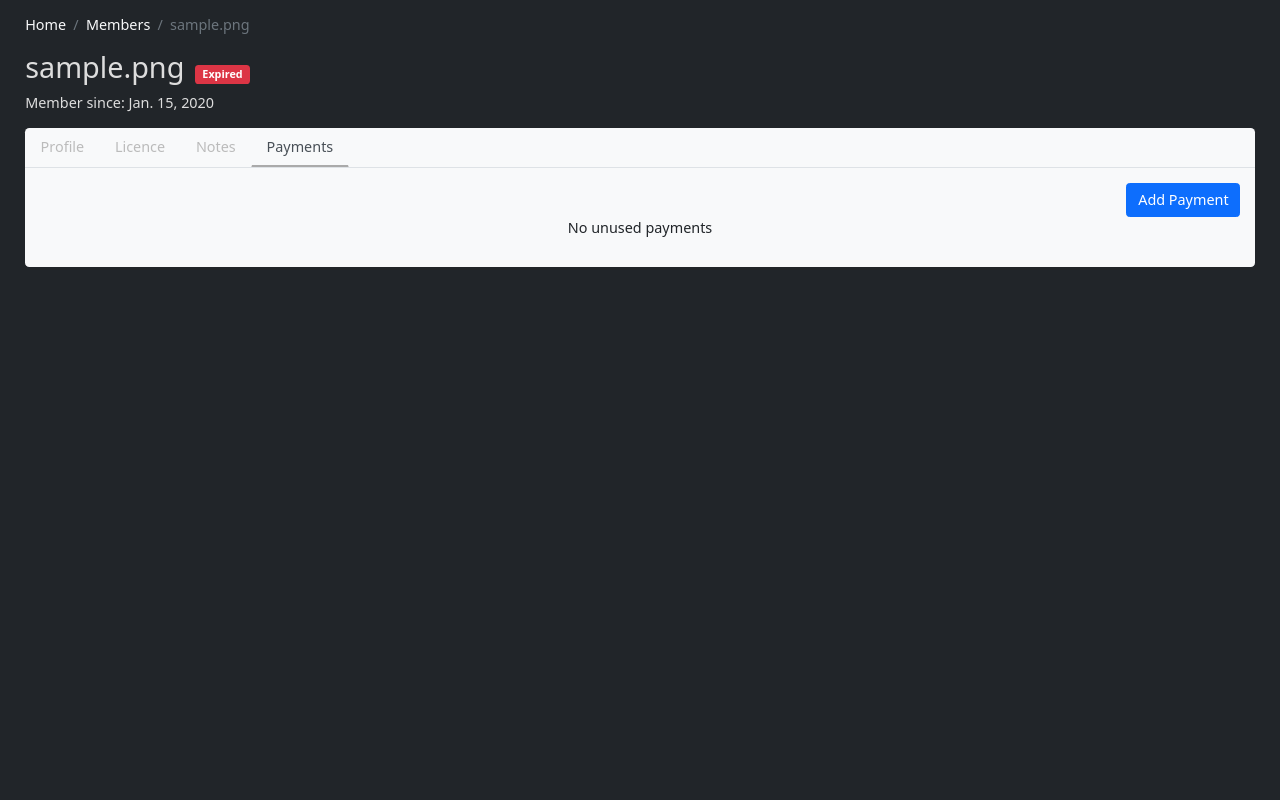
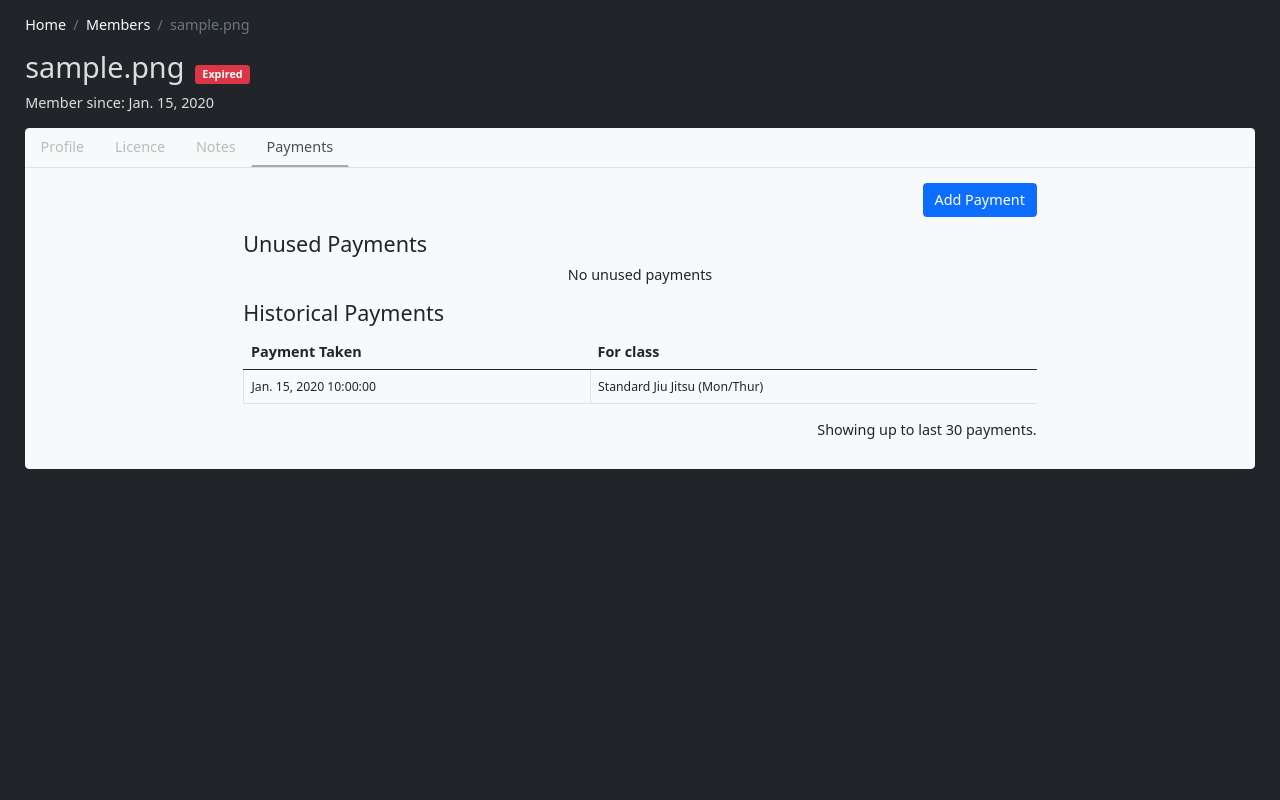
Before and after one commit to click66/clubby, a Django app: page /members/00000000-0000-0000-0000-000000000001 in a window 1280 px wide, after a click on "Payments". Run offline with Django 4.2, Linux system fonts and the light colour scheme; tables that the repository leaves empty hold one stand-in row (values such as "Sample post"); some libraries are stand-ins or nearby versions.

Commit message:
Show historical payments on the payments page. Fixed bug where back key does not put user back through selected tabs

```diff
--- a/sjcadmin/controllers/members.py
+++ b/sjcadmin/controllers/members.py
@@ -1,7 +1,13 @@
 from datetime import date
 from django.contrib.auth.decorators import login_required
 from django.shortcuts import redirect, render
-from ..models import Student
+from django.template.defaulttags import register
+from ..models import Student, Session
+from ..services import session_type_from_slug
+
+@register.filter
+def get_item(dictionary, key):
+    return dictionary.get(key)
 
 
 @login_required(login_url='/auth/login')
@@ -17,9 +23,14 @@ def member(request, pk):
 
     today = date.today()
 
+    classes = [session_type_from_slug('tjjf_jj_gi')]
+
     return render(request, 'member.html', {
         'student': s,
+        'classes': dict(map(lambda sess_type: (str(sess_type.uuid), sess_type), classes)),
         'notes': s.get_last_notes(5),
         'payments': s.get_unused_payments(),
+        'payments_historical': s.get_last_payments(30),
+        'next_class_dates': dict(map(lambda sess_type: (str(sess_type.uuid), Session.gen_next(today, sess_type).date), classes)),
         'prospective_licence_expiry': today.replace(year=today.year + 1).strftime('%Y-%m-%d'),
     })
--- a/sjcadmin/models/__init__.py
+++ b/sjcadmin/models/__init__.py
@@ -1,2 +1,3 @@
 from .attendance import *
 from .student import *
+from .session import *
--- a/sjcadmin/models/student.py
+++ b/sjcadmin/models/student.py
@@ -88,6 +88,7 @@ class Student(models.Model):
     _notes = []
     _new_notes = []
 
+    _used_payments = []
     _unused_payments = []
     _new_payments = []
 
@@ -97,6 +98,7 @@ class Student(models.Model):
         r._notes = list(r.note_set.all())
         r._new_notes = []
         r._unused_payments = list(r.payment_set.filter(_used=False).order_by('-_datetime'))
+        r._used_payments = list(r.payment_set.filter(_used=True).order_by('-_datetime'))
         r._new_payments = []
         # Eager read Attendance object into Student object
         r.sessions_attended = r.attendance_set.count()
@@ -209,3 +211,6 @@ class Student(models.Model):
     def take_payment(self, payment: Payment):
         payment._student = self
         self._new_payments.insert(0, payment)
+
+    def get_last_payments(self, n):
+        return sorted(self._used_payments, key=lambda x: x.time, reverse=True)[0:n]
--- a/sjcadmin/static/member.js
+++ b/sjcadmin/static/member.js
@@ -56,14 +56,32 @@ frmPayment.addEventListener('submit', function (e) {
 
 [...document.querySelectorAll('#tabsMember button')].forEach(function (te) {
     let tab = bootstrap.Tab.getOrCreateInstance(te),
-        url = new URL(window.location);
+        url = new URL(window.location),
+        hash = url.hash.substring(1);
 
-    if ('#' + tab._element.dataset.tabkey == url.hash) {
+    if (hash) {
+        history.replaceState({'tab': hash}, document.title, url);
+    }
+
+    if (tab._element.dataset.tabkey == hash) {
         tab.show();
     }
 
-    tab._element.addEventListener('shown.bs.tab', function (e) {
+    tab._element.addEventListener('click', function (e) {
         url.hash = e.target.dataset.tabkey;
-        history.pushState({}, document.title, url);
+        history.pushState({'tab': e.target.dataset.tabkey}, document.title, url);
     })
 });
+
+window.onpopstate = function (e) {
+    let tab = 'profile';
+    if (e.state && e.state.hasOwnProperty('tab')) {
+        tab = e.state.tab;
+    }
+    if (tab) {
+        let te = document.querySelector('#tabsMember button[data-tabkey=' + tab + ']');
+        if (te) {
+            bootstrap.Tab.getOrCreateInstance(te).show();
+        }
+    }
+}
--- a/sjcadmin/templates/attendance.html
+++ b/sjcadmin/templates/attendance.html
@@ -13,11 +13,11 @@
   <ol class="breadcrumb">
     <li class="breadcrumb-item"><a href="/">Home</a></li>
     <li class="breadcrumb-item"><a href="/attendance">Attendance</a></li>
-    <li class="breadcrumb-item active" aria-current="page">Standard Jiu Jitsu (Mon/Thur)</li>
+    <li class="breadcrumb-item active" aria-current="page">{{ class }}</li>
   </ol>
 </nav>
 
-<h1>Standard Jiu Jitsu (Mon/Thur)</h1>
+<h1>{{ class }}</h1>
 
 <div class="rounded-3 bg-light p-3 text-dark" id="copy">
     <div id="tblStudents">
--- a/sjcadmin/templates/member.html
+++ b/sjcadmin/templates/member.html
@@ -36,19 +36,22 @@
         <ul class="nav nav-tabs" id="tabsMember" role="tablist">
             <li class="nav-item" role="presentation">
                 <button class="nav-link" id="tabProfile" data-bs-toggle="tab" data-bs-target="#tabCopyProfile"
-                    type="button" role="tab" aria-controls="tabCopyProfile" aria-selected="false" data-tabkey="profile">Profile</button>
+                    type="button" role="tab" aria-controls="tabCopyProfile" aria-selected="false"
+                    data-tabkey="profile">Profile</button>
             </li>
             <li class="nav-item" role="presentation">
                 <button class="nav-link" id="tabLicence" data-bs-toggle="tab" data-bs-target="#tabCopyLicence"
-                    type="button" role="tab" aria-controls="tabCopyLicence" aria-selected="false" data-tabkey="licence">Licence</button>
+                    type="button" role="tab" aria-controls="tabCopyLicence" aria-selected="false"
+                    data-tabkey="licence">Licence</button>
             </li>
             <li class="nav-item" role="presentation">
-                <button class="nav-link" id="tabNotes" data-bs-toggle="tab" data-bs-target="#tabCopyNotes"
-                    type="button" role="tab" aria-controls="tabCopyNotes" aria-selected="false" data-tabkey="notes">Notes</button>
+                <button class="nav-link" id="tabNotes" data-bs-toggle="tab" data-bs-target="#tabCopyNotes" type="button"
+                    role="tab" aria-controls="tabCopyNotes" aria-selected="false" data-tabkey="notes">Notes</button>
             </li>
             <li class="nav-item" role="presentation">
                 <button class="nav-link" id="tabPayments" data-bs-toggle="tab" data-bs-target="#tabCopyPayments"
-                    type="button" role="tab" aria-controls="tabCopyPayments" aria-selected="false" data-tabkey="payments">Payments</button>
+                    type="button" role="tab" aria-controls="tabCopyPayments" aria-selected="false"
+                    data-tabkey="payments">Payments</button>
             </li>
         </ul>
         <div class="tab-content">
@@ -84,7 +87,9 @@
                     <div class="col-lg-3 col-sm-12 mb-3">
                         <h2>Signed Up For</h2>
                         <ul>
-                            <li><a href="/attendance">Standard Jiu Jitsu (Mon/Thur)</a></li>
+                            {% for uuid, class in classes.items %}
+                            <li><a href="/attendance/{{ uuid }}">{{ class }}</a>
+                            {% endfor %}
                         </ul>
                         <div class="row">
                             <div class="col-lg-12 col-md-6 col-sm-12">
@@ -102,7 +107,8 @@
             </div>
 
             <div class="tab-pane fade p-3" id="tabCopyLicence" role="tabpanel" aria-labelledby="tabLicence">
-                <div class="col-12">
+                <div class="row justify-content-center">
+                    <div class="col-sm-12 col-md-10 col-lg-8">
                         {% if student.has_licence and not student.is_licence_expired %}
                         <div class="alert alert-success" role="alert">
                             <p>Student is fully licenced.</p>
@@ -128,11 +134,12 @@
                         {% endif %}
                     </div>
                 </div>
+            </div>
 
             <div class="tab-pane fade p-3" id="tabCopyNotes" role="tabpanel" aria-labelledby="tabNotes">
-                <div class="row">
-                    <div class="col-12">
-                        <div class="text-end">
+                <div class="row justify-content-center">
+                    <div class="col-sm-12 col-md-10 col-lg-8">
+                        <div class="mb-3 text-end">
                             <button type="button" class="btn btn-primary" id="btnAddNote">Add Note</button>
                         </div>
                         {% if not student.has_notes %}
@@ -151,22 +158,58 @@
             </div>
 
             <div class="tab-pane fade p-3" id="tabCopyPayments" role="tabpanel" aria-labelledby="tabPayments">
-                <div class="row">
-                    <div class="col-12">
-                        <div class="text-end">
+                <div class="row justify-content-center">
+                    <div class="col-sm-12 col-md-10 col-lg-8">
+                        <div class="mb-3 text-end">
                             <button type="button" class="btn btn-primary" id="btnAddPayment">Add Payment</button>
                         </div>
+                        <h2>Unused Payments</h2>
                         {% if not student.has_prepaid %}
-                        <p class="text-center">No unused payments</div>
+                        <p class="text-center">No unused payments
+                        {% else %}
+                        <table class="table">
+                            <thead>
+                                <tr>
+                                    <th>Payment Taken</th>
+                                    <th>For class</th>
+                                    <th>Next redeemable session</th>
+                                </tr>
+                            </thead>
+                            {% for payment in payments %}
+                            <tbody>
+                                <tr>
+                                    <td>{{ payment.time|date:'M. d, Y H:i:s' }}</td>
+                                    <td>{{ classes|get_item:'0f811ff5-de24-40d2-92ed-689f514a6bb9' }}</td>
+                                    <td>{{ next_class_dates|get_item:'0f811ff5-de24-40d2-92ed-689f514a6bb9' }}</td>
+                                </tr>
+                            </tbody>
+                            {% endfor %}
+                        </table>
                         {% endif %}
-                        <ul class="comments">
-                            {% for payment in payments %}
-                            <li class="mb-3 p-2">
-                                <span class="commentAuthor">{{ payment.time|date:'M. d, Y'}}:</span>
-                                <span class="commentText">Payment for Standard Jiu Jitsu (Mon/Thur)</span>
-                            </li>
+
+                        <h2>Historical Payments</h2>
+                        {% if not payments_historical %}
+                        <p class="text-center">No historical payments
+                        {% else %}
+                        <table class="table">
+                            <thead>
+                                <tr>
+                                    <th>Payment Taken</th>
+                                    <th>For class</th>
+                                </tr>
+                            </thead>
+                            {% for payment in payments_historical %}
+                            <tbody>
+                                <tr>
+                                    <td>{{ payment.time|date:'M. d, Y H:i:s' }}</td>
+                                    <td>{{ classes|get_item:'0f811ff5-de24-40d2-92ed-689f514a6bb9' }}</td>
+                                </tr>
+                            </tbody>
                             {% endfor %}
-                        </ul>
+                        </table>
+                        <p class="text-end">Showing up to last 30 payments.</p>
+                        {% endif %}
+                    </div>
                 </div>
             </div>
         </div>
@@ -235,7 +278,9 @@
                 </div>
                 <div class="modal-body">
                     <select disabled class="form-select" name="product">
-                        <option name="1">Standard Jiu Jitsu (Mon/Thur)</option>
+                        {% for uuid, class in classes.items %}
+                        <option name="{{ uuid }}">{{ class }}</option>
+                        {% endfor %}
                     </select>
                 </div>
                 <div class="modal-footer">
--- a/sjcadmin/templates/members.html
+++ b/sjcadmin/templates/members.html
@@ -24,9 +24,6 @@
         <tr>
             <th>Name</th>
             <th>Membership</th>
-            {% for c in classes %}
-            <th class="classHeader">{{c.d}}</th>
-            {% endfor %}
         </tr>
         </thead>
     </table>
--- a/sjcadmin/urls.py
+++ b/sjcadmin/urls.py
@@ -29,7 +29,8 @@ urlpatterns = [
     path('members', members.members, name='members'),
     path('members/<uuid:pk>', members.member, name='member'),
 
-    path('attendance', attendance.attendance, name='attendance'),
+    path('attendance', attendance.attendance_home, name='attendance_home'),
+    path('attendance/<uuid:st_uuid>', attendance.attendance, name='attendance'),
 
     path('api/members', api.get_members),
     path('api/members/add', api.post_add_member),
```
Also changed, not shown: sjcadmin/controllers/api.py (+5 -2 lines), sjcadmin/controllers/attendance.py (+16 -4 lines), sjcadmin/models/session.py (+41 -4 lines), sjcadmin/services.py (added, +35 -0 lines), sjcadmin/static/attendance.js (+18 -3 lines), tests/unit/models/test_session.py (added, +18 -0 lines). Lines whose indentation alone changed are shown as unchanged.
